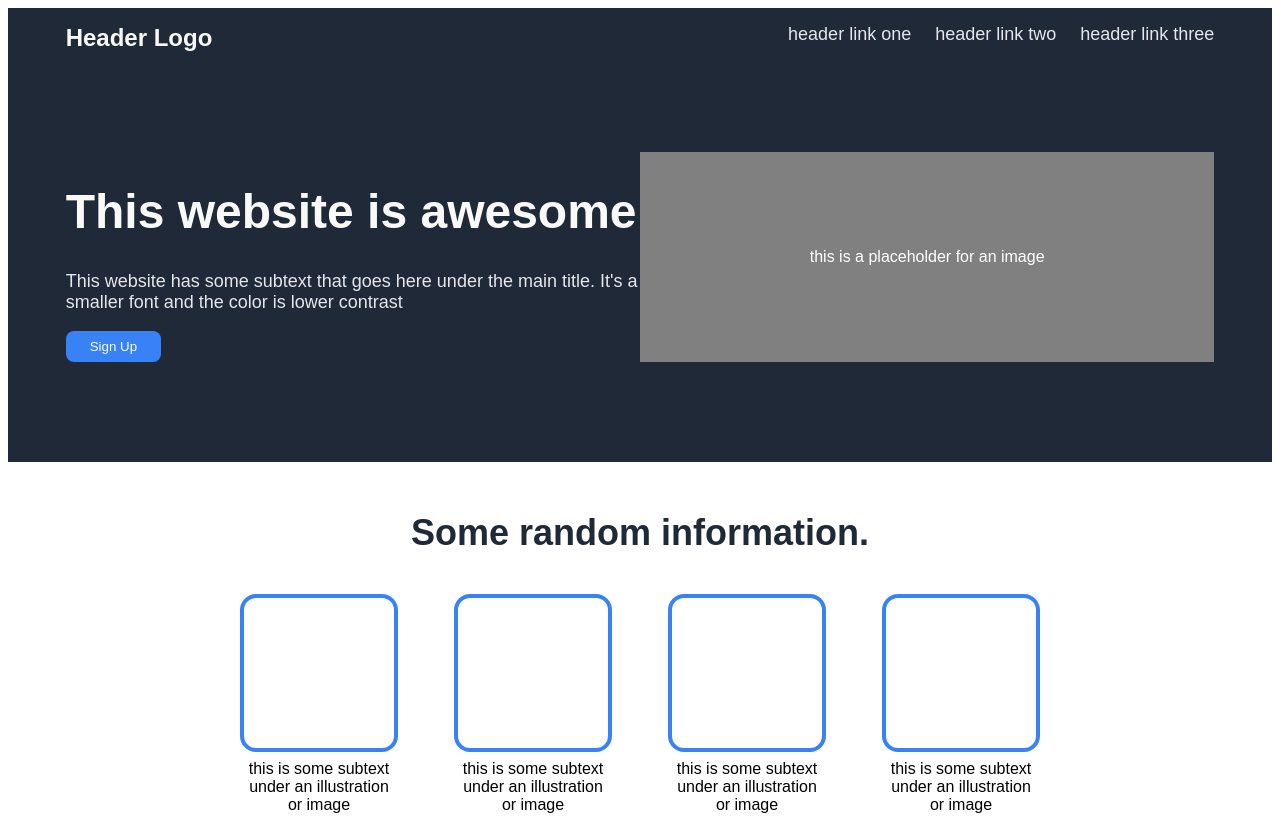
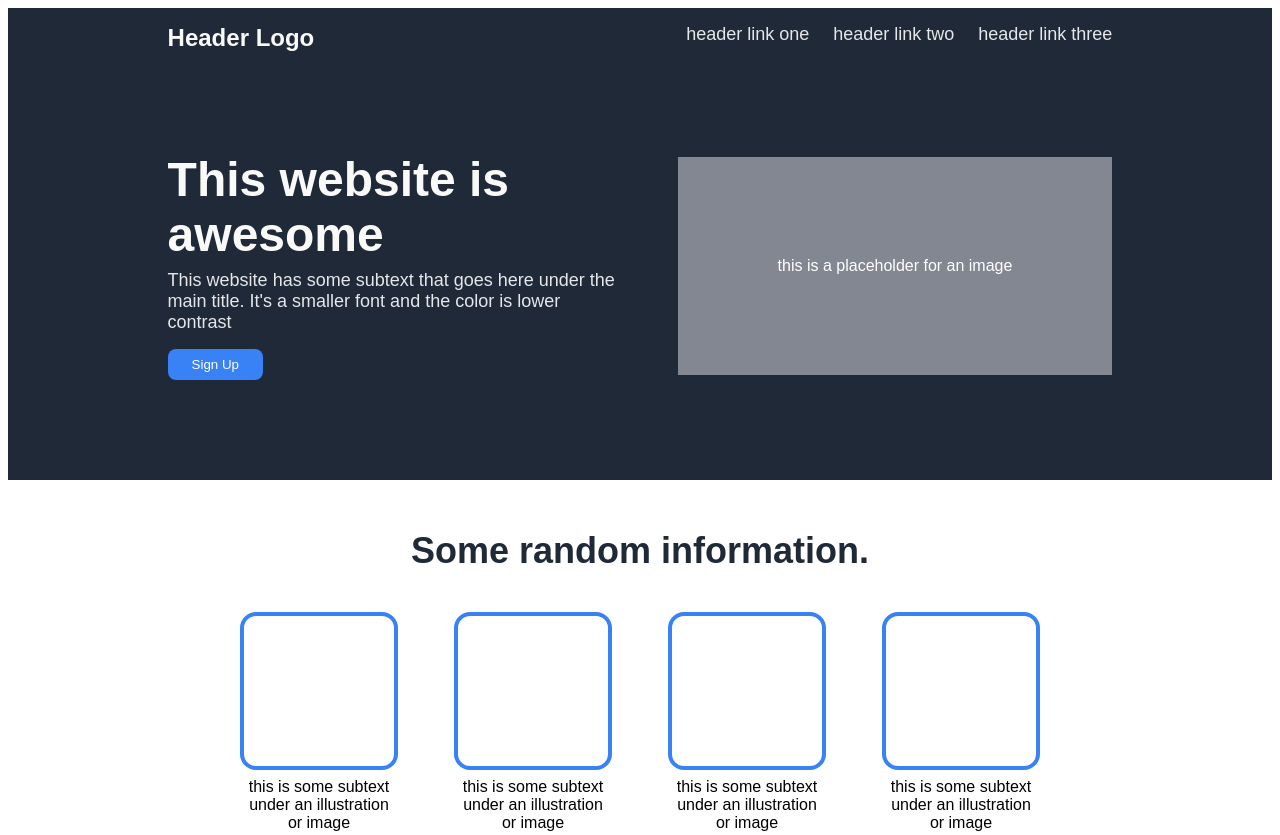
Before and after one commit to imattinger/odin-landing-page, a plain HTML site: page index.html in a window 1280 px wide. Shown: the top 835 px of the page. Drawn offline with Linux system fonts and the light colour scheme.

Commit message:
Resize awesome section and gray image placeholder

```diff
--- a/style.css
+++ b/style.css
@@ -37,30 +37,35 @@ a {
 
 .title {
     display: flex;
+    align-items: center;
+    gap: 50px;
     margin: 100px 0px;
 }
 
 .awesome {
-    flex: 1;
+    width: 460px;
 }
 
 h1 {
     font-size: 48px;
     font-weight: 800;
+    margin: 0;
+    padding: 0;
 }
 
 .awesome p {
     font-size: 18px;
     color: #e5e7eb;
+    margin: 8px 0px 16px 0px;
 }
 
 .placeholder-gray {
-    flex: 1;
-    background-color: gray;
+    background-color: #838792;
     color: white;
     display: flex;
     justify-content: center;
     align-items: center;
+    padding: 100px;
 }
 
 .random-info {
```
